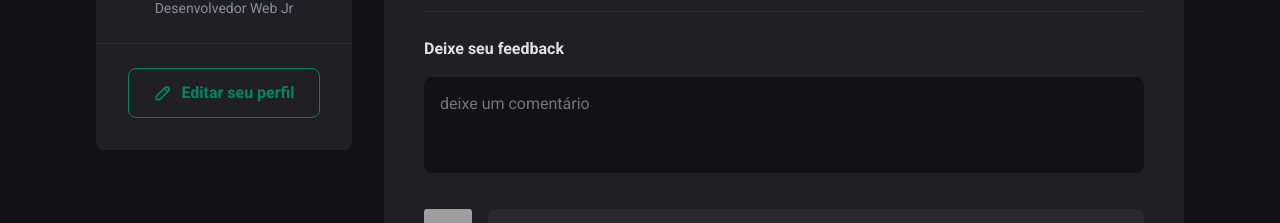
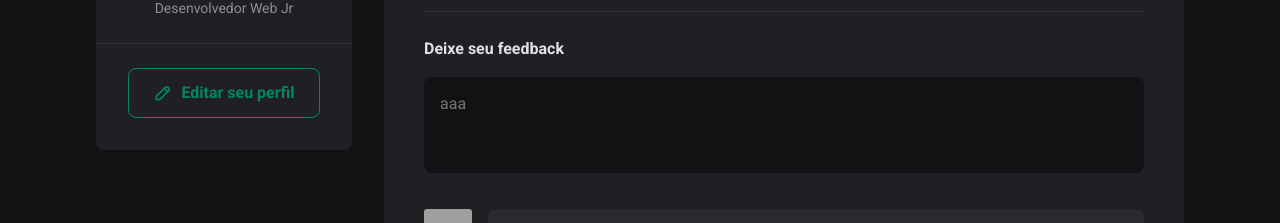
Before and after one commit to Paulo-Augusto12/Ignite-Feed, a React (Vite) app: page / in a window 1280 px wide. Shown: the part 279-502 px from the top of the page. Built offline with nearby package versions, Linux system fonts and the light colour scheme; grey boxes are pictures that could not be loaded.

Commit message:
Setando novos comentários

```diff
--- a/src/components/Posts/index.tsx
+++ b/src/components/Posts/index.tsx
@@ -51,9 +51,17 @@ export function Post ({
     function handleCreateNewcomment(){
         event.preventDefault()
         setNewComment([...newComment , newComment.length + 1])
-        setNewCommentText('teste teste')
         console.log('O comentário foi publicado -> ' , {newComment} )
     }
+
+    function handleSetAComment(){
+
+        setNewCommentText(
+            this.handleSetAComment.bind
+        )
+    }
+
+
 
     return(
         <>
@@ -95,11 +103,14 @@ export function Post ({
                 <strong>Deixe seu feedback</strong>
 
                 <textarea
-                    placeholder="deixe um comentário"
+                    placeholder="aaa"
+                    onChange={handleSetAComment}
+                    value={newCommentText}
+
                 />
 
                 <footer>
-                    <button type="submit">Publicar</button>
+                    <button type="submit" value="Enviar Comentário !">Publicar</button>
                 </footer>
             </form>
 
```
